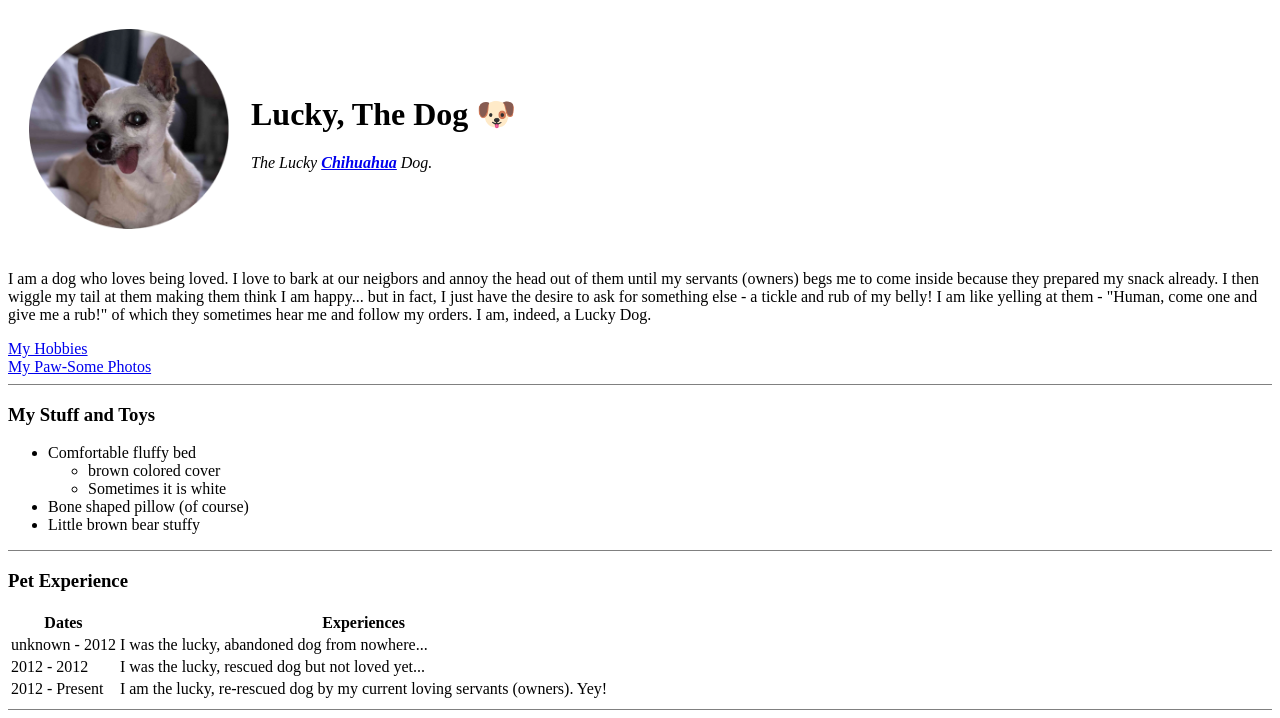
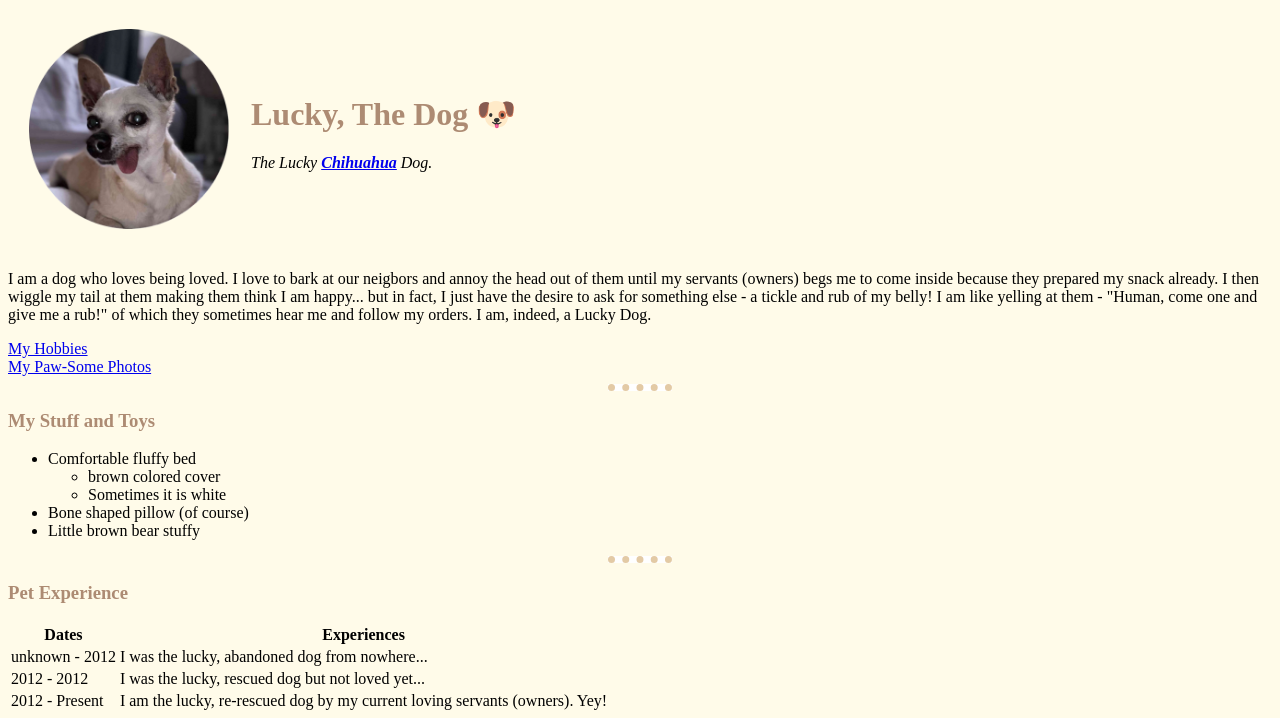
Before and after one commit to dcvillasin/luckythedog, a plain HTML site: page index.html in a window 1280 px wide. Shown: the top 718 px of the page. Drawn offline with Linux system fonts and the light colour scheme.

Commit message:
added css

```diff
--- /dev/null
+++ b/css/styles.css
@@ -0,0 +1,21 @@
+
+body {
+  background-color: #FFFBE9;
+}
+
+hr {
+  border: 7px dotted #E3CAA5;
+  border-style: none none dotted;
+  color: #fff;
+  background-color: #fff;
+  width: 5%;
+}
+
+h1 {
+  color: #AD8B73;
+  font-family: "Lucida Handwriting";
+}
+
+h3 {
+  color: #AD8B73;
+}
--- a/index.html
+++ b/index.html
@@ -3,16 +3,21 @@
   <head>
     <meta charset="UTF-8">
     <title>🐶 Lucky, The Dog</title>
+    <link rel="stylesheet" href="css/styles.css">
+
   </head>
   <body>
     <table cellspacing="20">
       <tr>
         <td>
-          <img src="images/luckydog_profilecircle2.png" alt="Lucky Dog Image" height="200" width="200">
+          <img src="images/luckydog_profilecircle2.png" alt="Lucky Dog Image"
+            height="200" width="200">
         </td>
         <td>
           <h1>Lucky, The Dog 🐶</h1>
-          <p><em>The Lucky <strong><a href="https://en.wikipedia.org/wiki/Chihuahua_(dog)">Chihuahua</a></strong> Dog.</em></p>
+          <p><em>The Lucky <strong><a
+                  href="https://en.wikipedia.org/wiki/Chihuahua_(dog)">Chihuahua</a></strong>
+              Dog.</em></p>
         </td>
       </tr>
     </table>
@@ -25,9 +30,9 @@
       me a rub!"
       of which they sometimes hear me and follow my orders. I am, indeed, a
       Lucky Dog.</p>
-      <a href="hobbies.html">My Hobbies</a>
-      <br>
-      <a href="photogallery.html">My Paw-Some Photos</a>
+    <a href="hobbies.html">My Hobbies</a>
+    <br>
+    <a href="photogallery.html">My Paw-Some Photos</a>
     <hr size="1" noshade>
     <h3>My Stuff and Toys</h3>
     <ul>
```
Also changed, not shown: contactme.html (+1 -0 lines), hobbies.html (+1 -0 lines), photogallery.html (+1 -0 lines).
